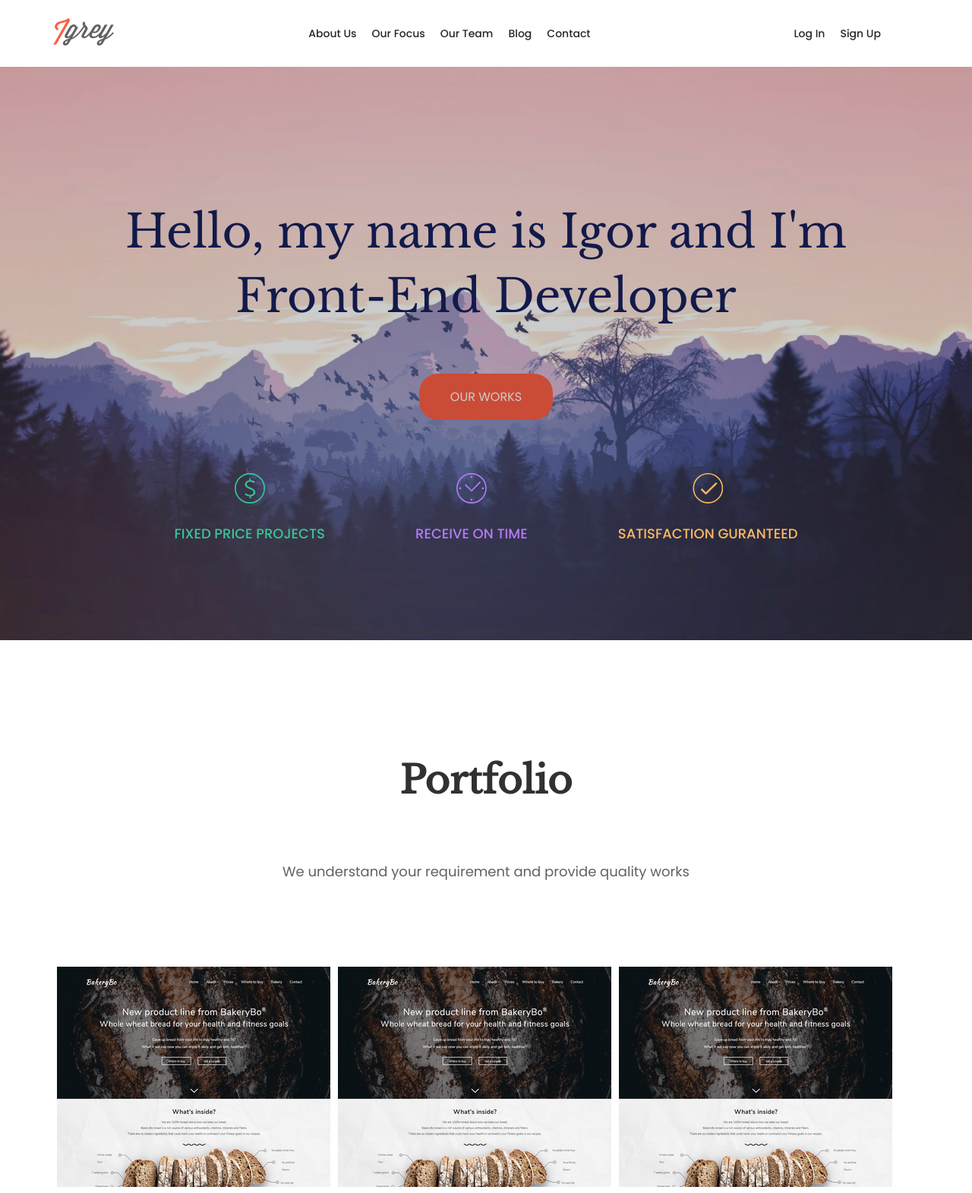
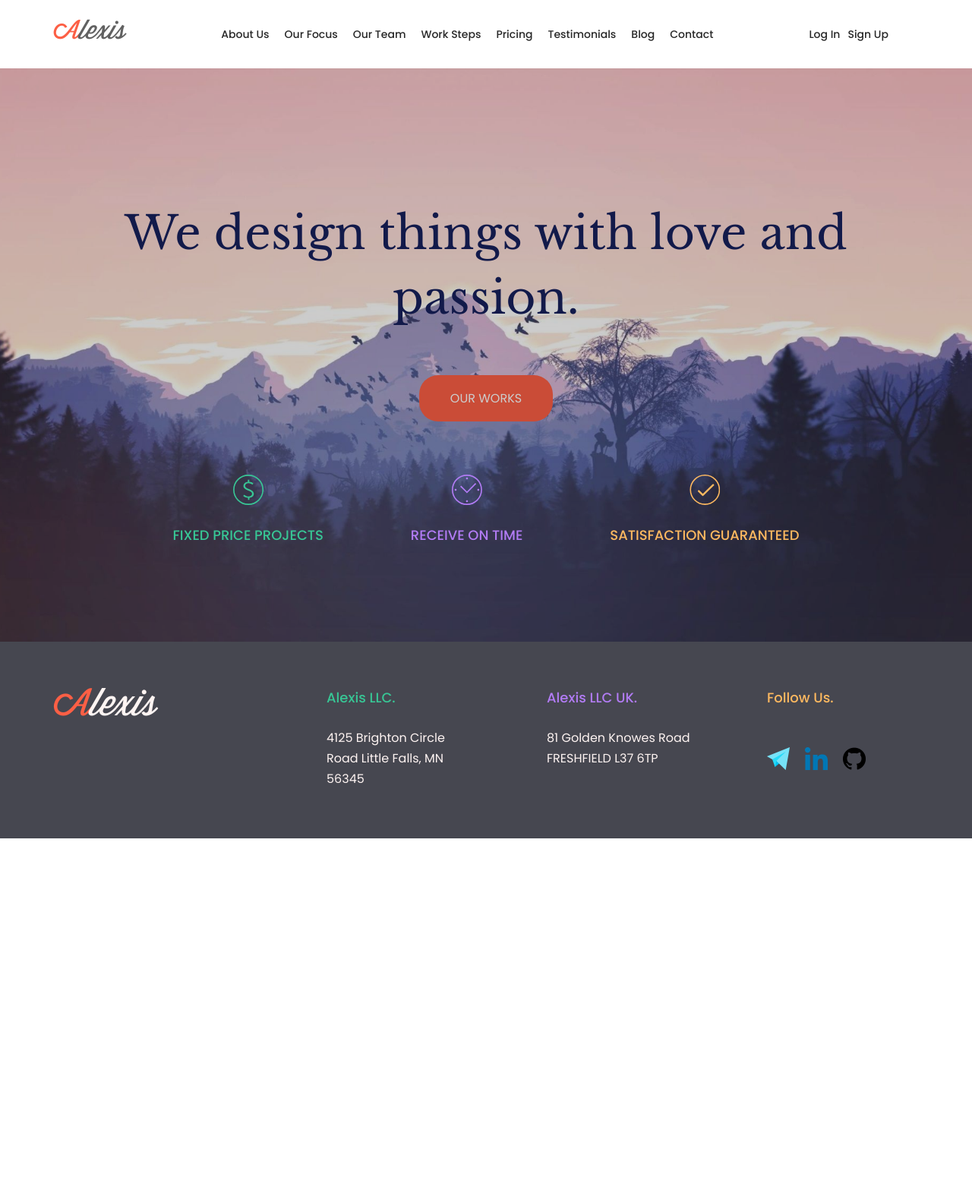
Before and after one commit to Igrey1321/signup, a plain HTML site: page index.html in a window 1280 px wide. Shown: the top 1571 px of the page at 76% size. After the commit the page ends 1104 px from the top, so only its background shows below. Drawn offline with nearby package versions, Linux system fonts and the light colour scheme.

Commit message:
change of design

```diff
--- a/css/style.css
+++ b/css/style.css
@@ -56,21 +56,35 @@ table {
 a {
 	text-decoration: none;
 }
+
 /* ===================================header====================== */
+
+header {
+	padding: 25px 0;
+}
 .wrapper {
 	max-width: 1140px;
 	margin: 0 auto;
 }
-.header {
+.wrapper__position {
 	display: flex;
 	justify-content: space-between;
-	padding: 24px 15px;
 }
-.header ul {
+h1 {
+	color: #616161;
+	font-family: "Wisdom - Script";
+	font-size: 35px;
+	font-weight: 400;
+	line-height: 27px;
+}
+h1 span {
+	color: #fc5f45;
+}
+header ul {
 	display: flex;
 	flex-wrap: wrap;
 }
-.header ul li {
+header ul li {
 	position: relative;
 	margin: 0 10px;
 	cursor: pointer;
@@ -80,11 +94,11 @@ a {
 	font-weight: 500;
 	line-height: 40px;
 }
-.header ul li:hover {
+header ul li:hover {
 	color: #fc5f45;
 	transition: .2s ease;
 }
-.header .nav li:hover::after {
+header .nav li:hover::after {
 	content: "";
 	position: absolute;
 	left: 0;
@@ -102,6 +116,19 @@ a {
 		width: 100%;
 	}
 }
+.user {
+	display: flex;
+	flex-direction: row;
+	align-items: center;
+}
+.user > div {
+	margin-right: 10px;
+	font-family: 'Poppins', sans-serif;
+	color: #272727;
+	font-size: 14px;
+	font-weight: 500;
+	line-height: 40px;
+}
 #user_avatar {
 	width: 40px;
 	height: 40px;
@@ -110,16 +137,9 @@ a {
 	object-fit: cover;
 	display: none;
 }
-h1 {
-	color: #616161;
-	font-family: "Wisdom - Script";
-	font-size: 35px;
-	font-weight: 400;
-	line-height: 27px;
-}
-h1 span {
-	color: #fc5f45;
-}
+
+/* ===================================about====================== */
+
 .about {
 	background: url(../img/background.png) center no-repeat;
 	background-size: cover;
@@ -209,84 +229,59 @@ h1 span {
 	position: absolute;
 	background: url(../img/skill_3.svg);
 }
-.portfolio {
-	text-align: center;
-}
-.portfolio p:first-child {
-	color: #313131;
-	font-family: 'Libre Baskerville', sans-serif;
-	font-size: 50px;
-	font-weight: 700;
-	line-height: 80px;
-	padding: 145px 0 40px;
-}
-.portfolio p:nth-child(2) {
-	color: #616161;
-	font-family: 'Poppins', sans-serif;
-	font-size: 18px;
-	font-weight: 400;
-	line-height: 80px;
-	padding-bottom: 80px;
-}
-.portfolio_link {
-	display: flex;
-	flex-wrap: wrap;
-	margin-bottom: 150px;
-}
-.portfolio_link li {
-	width: 360px;
-	height: 290px;
-	background: url(../img/bakerybo.jpg) no-repeat;
-	margin: 5px;
-}
+
+/* ===================================footer====================== */
+
 footer {
 	background-color: rgba(38, 39, 50, 0.85);
-	padding: 50px 0;
+	padding: 65px 0;
 }
-footer .wrapper {
-	display: flex;
-	justify-content: space-between;
+h3 {
+	color: #fef4f2;
+	font-family: "Wisdom - Script";
+	font-size: 50px;
+	font-weight: 400;
+	line-height: 27px;
+}
+h3 span {
+	color: #fc5f45;
 }
 .footer_contact {
 	display: flex;
 	justify-content: space-between;
 	flex-wrap: wrap;
 }
-h3 {
-color: #fef4f2;
-font-family: "Wisdom - Script";
-font-size: 50px;
-font-weight: 400;
-line-height: 27px;
-}
-h3 span {
-	color: #fc5f45;
-}
+
 .footer_contact>li {
 	width: 200px;
-	margin-right: 50px;
+	margin-right: 90px;
 }
-.footer_local p:first-child {
-	color: #38c695;
+.footer_contact>li:last-child {
+	margin-right: 0;
+}
+.footer_contact p {
 	font-family: 'Poppins', sans-serif;
+}
+.footer_contact>li p:first-child {
 	font-size: 18px;
 	font-weight: 500;
 	padding-bottom: 30px;
 }
-.footer_local p:last-child {
-	color: #fef4f2;
-	font-family: 'Poppins', sans-serif;
+.footer_contact>li p:last-child {
 	font-size: 16px;
 	font-weight: 400;
 	line-height: 27px;
+	color: #fef4f2;
 }
-.footer_link p {
-	font-family: 'Poppins', sans-serif;
+.footer_local p:first-child {
+	color: #38c695;
+}
+.footer_link p:first-child {
+	color: #b27cf5;
+}
+.footer_social p:first-child {
 	color: #feb960;
-	font-size: 18px;
-	font-weight: 500;
-	line-height: 27px;
-	padding-bottom: 20px;
+	width: 100%;
 }
 .footer_social {
 	display: flex;
@@ -299,7 +294,10 @@ h3 span {
 	transition: .5s;
 	margin-right: 20px;
 }
-.footer_social li a {
+.footer_social_link {
+	display: flex;
+}
+.footer_social_link li a {
 	display: block;
     height: 100%;
 }
--- a/index.html
+++ b/index.html
@@ -8,29 +8,35 @@
     <script src="https://cdn.rawgit.com/chrisveness/crypto/4e93a4d/sha256.js"></script>
 </head>
 <body>
-    <div class="header wrapper">
+    <header>
+        <div class="wrapper wrapper__position">
             <a class="logo"href="#">
-            <h1><span>I</span>grey</h1>
+                <h1><span>A</span>lexis</h1>
             </a>
             <ul class="nav">
                 <li>About Us</li>
                 <li>Our Focus</li>
                 <li>Our Team</li>
+                <li>Work Steps</li>
+                <li>Pricing</li>
+                <li>Testimonials</li>
                 <li>Blog</li>
                 <li>Contact</li>
             </ul>
-        <ul class="user">
-            <li id="loginButton">Log In</li>
-            <li id="signupButton">Sign Up</li>
-            <li id="user_name"></li>
-            <li>
+            <div class="user">
+                <div id="loginButton">Log In</div>
+                <div id="signupButton">Sign Up</div>
+                <div id="user_name"></div>
+                <div>
                     <img id="user_avatar" src="#" alt="user">
-            </li>
-        </ul>
                 </div>
+                <div id="exit"></div>
+            </div>
+        </div>
+    </header>
     <div class="about">
         <div class="wrapper">
-            <p class="about_info">Hello, my name is Igor and I'm Front-End Developer</p>
+            <p class="about_info">We design things with love and passion.</p>
             <a class="about_work" href="#">Our Works</a>
             <ul class="about_skill">
                 <li class="skill_one">
@@ -40,38 +46,31 @@
                     <p>Receive on time</p>
                 </li>
                 <li class="skill_three">
-                    <p>Satisfaction guranteed</p>
+                    <p>Satisfaction guaranteed</p>
                 </li>
             </ul>
         </div>
     </div>
-    <div class="portfolio">
-        <div class="wrapper">
-            <p>Portfolio</p>
-            <p>We understand your requirement and provide quality works</p>
-            <ul class="portfolio_link">
-                <li><a href="#"></a></li>
-                <li><a href="#"></a></li>
-                <li><a href="#"></a></li>
-            </ul>
-        </div>
-    </div>
     <footer>
-        <div class="wrapper">
+        <div class="wrapper wrapper__position">
             <a href="#">
-                <h3><span>I</span>grey</h3>
+                <h3><span>A</span>lexis</h3>
             </a>
             <ul class="footer_contact">
                 <li class="footer_local">
-                    <p>Contact us</p>
-                    <p>Ukraine, Kharkov</p>
+                    <p>Alexis LLC.</p>
+                    <p>4125 Brighton Circle Road Little Falls, MN 56345</p>
                 </li>
                 <li class="footer_link">
-                    <p>Follow Us</p>
-                    <ul class="footer_social">
-                        <li><a href="mailto:ihor.radvanskyi@gmail.com"></a></li>
-                        <li><a href="https://www.linkedin.com/in/ihor-radvanskiy-952473115/"></a></li>
-                        <li><a href="https://github.com/Igrey1321"></a></li>
+                    <p>Alexis LLC UK.</p>
+                    <p>81 Golden Knowes Road FRESHFIELD   L37 6TP</p>
+                </li>
+                <li class="footer_social">
+                    <p>Follow Us.</p>
+                    <ul class="footer_social_link">
+                        <li><a href="https://uk-ua.facebook.com/"></a></li>
+                        <li><a href="https://twitter.com/?lang=ru"></a></li>
+                        <li><a href="https://www.instagram.com/?hl=ru"></a></li>
                     </ul>
                 </li>
             </ul>
```
Lines whose indentation alone changed are shown as unchanged.
